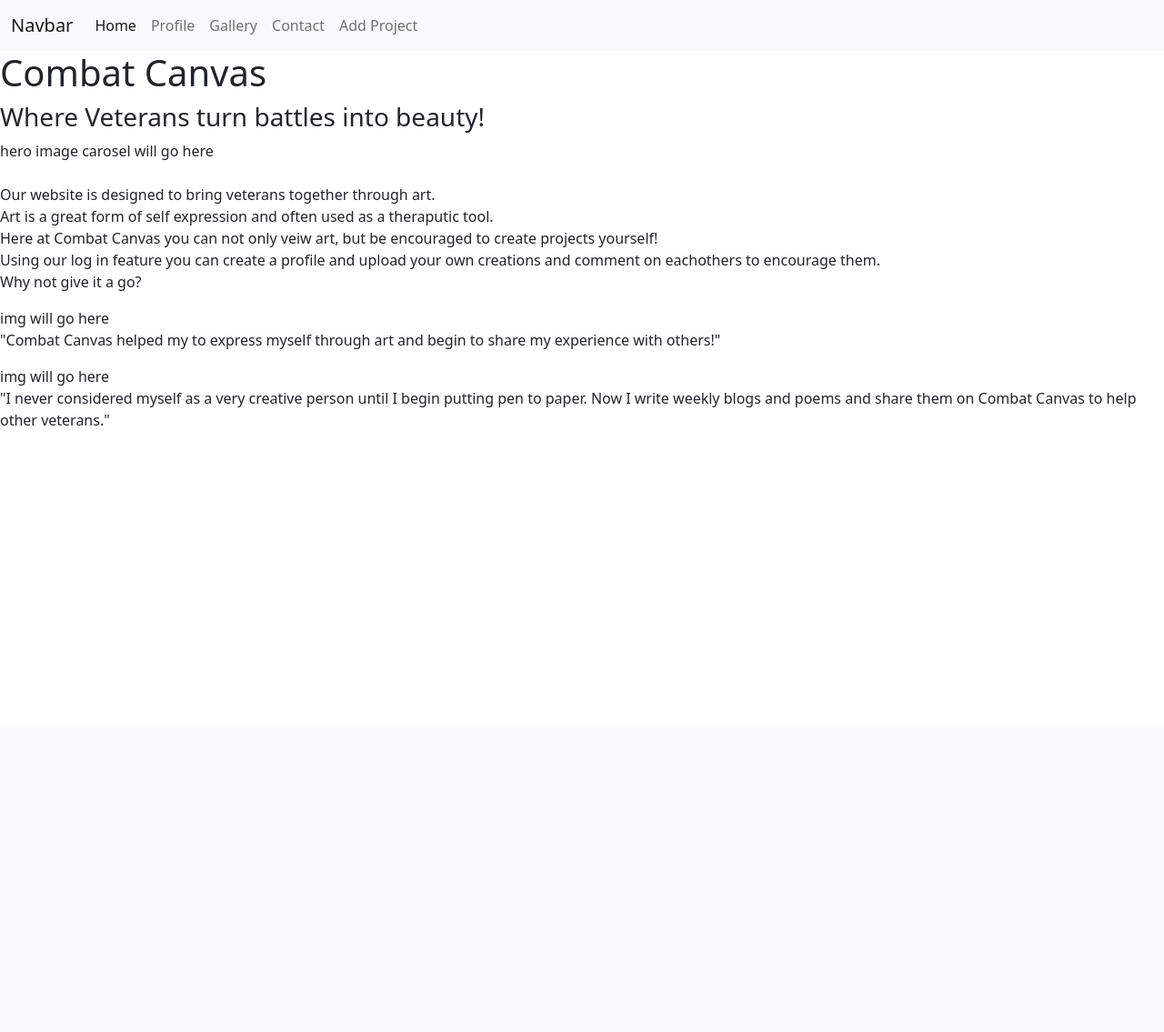
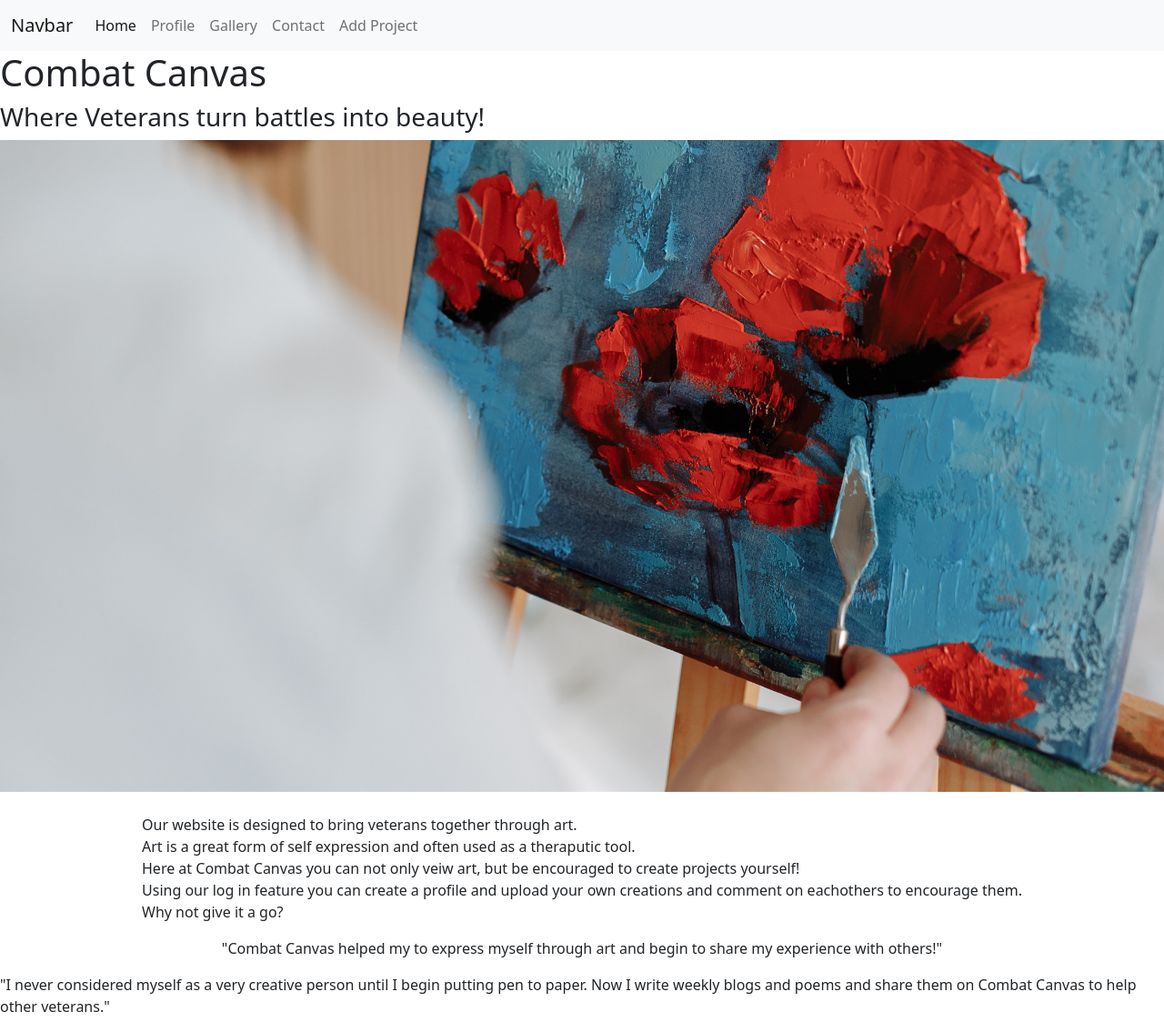
Before and after one commit to tindyc/Combat-Canvas, a Django app: page / in a window 1280 px wide. Shown: the whole page at 91% size. Before the commit the page ends 468 px from the top, so only its background shows below. Run offline with Django 4.2, Linux system fonts and the light colour scheme.

Commit message:
add home page carousel of pictures using bootstrap and add css flex box properties to home page contents containers

```diff
--- a/home/templates/home/index.html
+++ b/home/templates/home/index.html
@@ -3,22 +3,34 @@
 
 {% block content %}
 
-<h1>Combat Canvas</h1>
+<div><h1>Combat Canvas</h1>
+    <h3>Where Veterans turn battles into beauty!</h3></div>
 <body>
-    <h3>Where Veterans turn battles into beauty!</h3>
-<div>hero image carosel will go here</div>
+    <div id="carouselExampleSlidesOnly" class="carousel slide" data-bs-ride="carousel">
+        <div class="carousel-inner">
+          <div class="carousel-item active">
+            <img src="/static/images/profiles/home-page-paint.jpg" class="d-block w-100" alt="...">
+          </div>
+          <div class="carousel-item">
+            <img src="/static/images/profiles/home-page-support.jpg" class="d-block w-100" alt="...">
+          </div>
+          <div class="carousel-item">
+            <img src="/static/images/profiles/home-page-construct.jpg" class="d-block w-100" alt="...">
+          </div>
+        </div>
+      </div>
 <br>
-<div><p>Our website is designed to bring veterans together through art. <br>
+<div class="home-description"><p>Our website is designed to bring veterans together through art. <br>
     Art is a great form of self expression and often used as a theraputic tool. <br>
     Here at Combat Canvas you can not only veiw art, but be encouraged to create projects yourself!<br>
     Using our log in feature you can create a profile and upload your own creations and comment on eachothers to encourage them.<br>
     Why not give it a go?</p>
 </div>
 <div class="home-contents-container">
-    <div>img will go here</div>
-    <div><p>"Combat Canvas helped my to express myself through art and begin to share my experience with others!"</p></div>
-    <div>img will go here</div>
-    <div><p>"I never considered myself as a very creative person until I begin putting pen to paper.
+    <div><!--img will go here--></div>
+    <div class="user-quote"><p>"Combat Canvas helped my to express myself through art and begin to share my experience with others!"</p></div>
+    <div><!--img will go here--></div>
+    <div class="user-quote"><p>"I never considered myself as a very creative person until I begin putting pen to paper.
          Now I write weekly blogs and poems and share them on Combat Canvas to help other veterans."</p></div>
 </div>
 </body>
--- a/static/css/base.css
+++ b/static/css/base.css
@@ -137,3 +137,20 @@
       background: var(--color-sub-light);
     }
   }
+
+/*Home Page*/
+.home-description {
+  display: flex;
+  justify-content: center;
+}
+ /*Two Columns to add pictures*/
+.home-contents-container {
+  display: flex;
+  flex-flow: column;
+  columns: 2;
+}
+
+.user-quote {
+  display: flex;
+  justify-content: center;
+}
```
